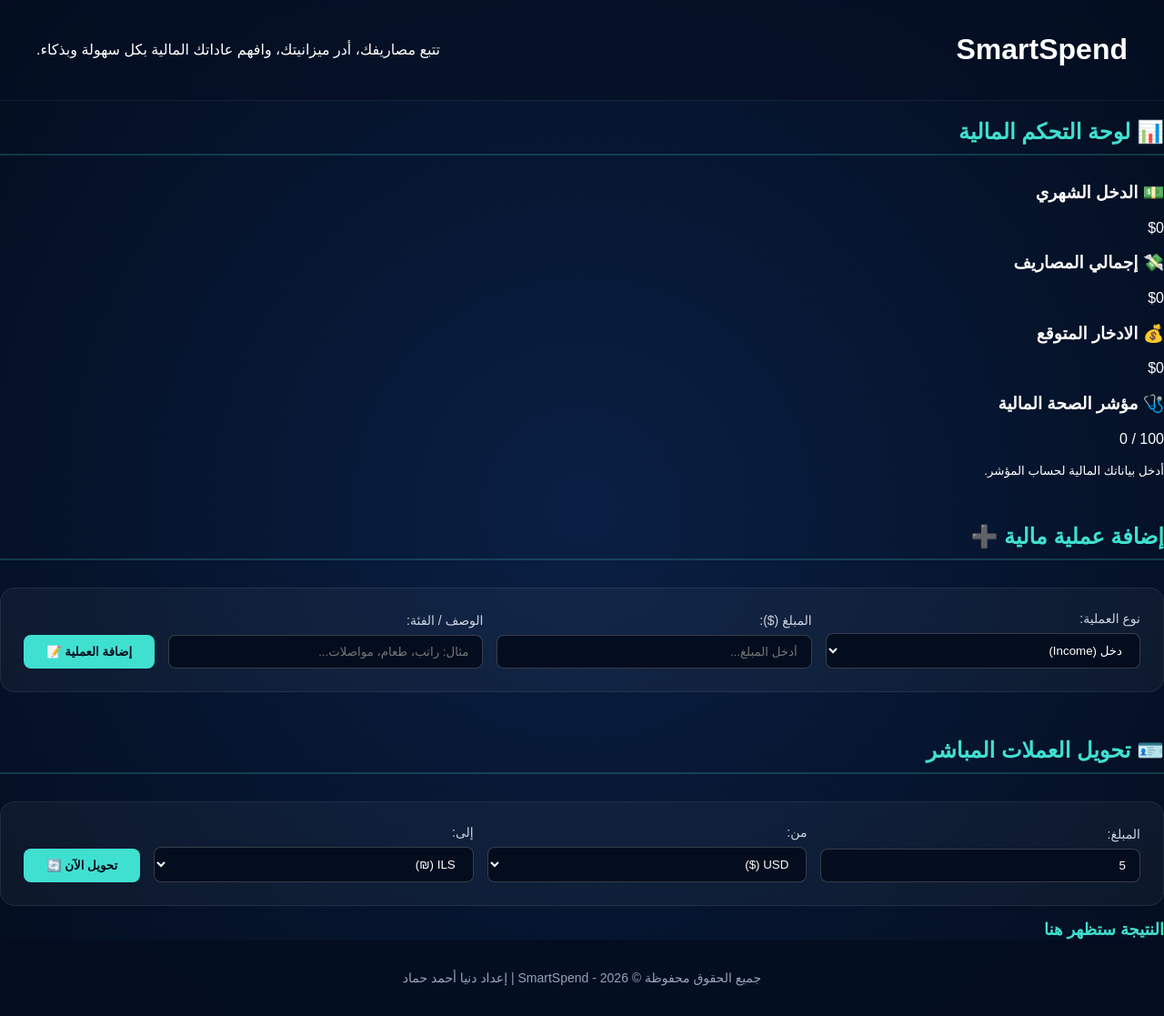
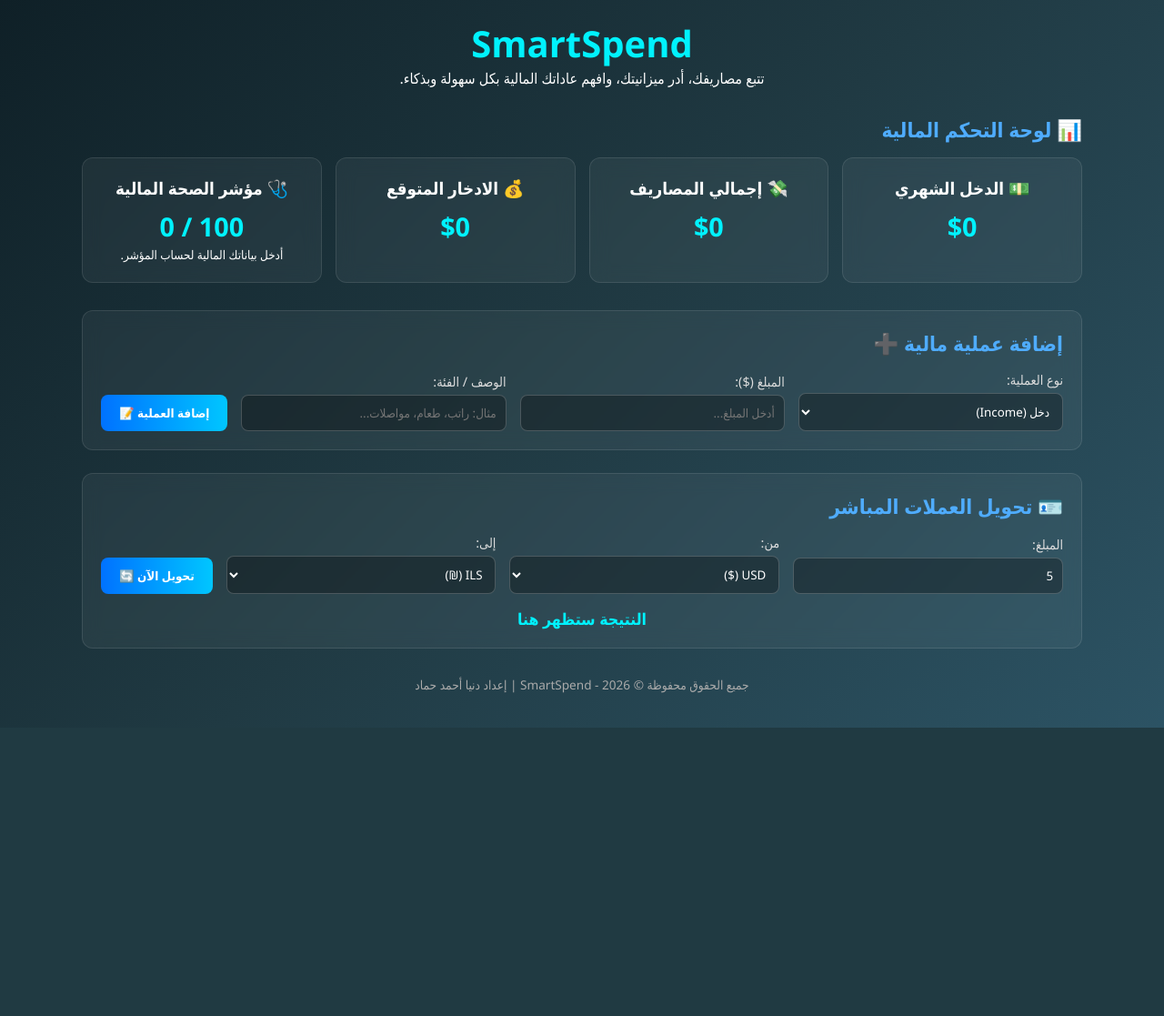
Before and after one commit to doniahammad20-cpu/SmartSpend, a Flask app: page / in a window 1280 px wide. Shown: the whole page at 91% size. After the commit the page ends 800 px from the top, so only its background shows below. Run offline with Flask 3, Linux system fonts and the light colour scheme.

Commit message:
Refactor CSS styles for improved design and layout

```diff
--- a/static/style.css
+++ b/static/style.css
@@ -1,213 +1,73 @@
 * {
     box-sizing: border-box;
+    margin: 0;
+    padding: 0;
+    font-family: 'Segoe UI', Tahoma, Geneva, Verdana, sans-serif;
 }
 
 body {
-    margin: 0;
-    font-family: 'Cairo', sans-serif;
-    background: radial-gradient(circle at center, #0a1f44 0%, #030d1e 100%);
+    background: linear-gradient(135deg, #0f2027, #203a43, #2c5364);
     color: #ffffff;
     min-height: 100vh;
     display: flex;
-    flex-direction: column;
-    direction: rtl;
+    justify-content: center;
+    padding: 20px;
 }
 
-header {
-    background: rgba(5, 16, 36, 0.6);
-    padding: 15px 40px;
-    display: flex;
-    justify-content: space-between;
-    align-items: center;
-    backdrop-filter: blur(8px);
-    border-bottom: 1px solid rgba(255, 255, 255, 0.08);
+.container {
+    width: 100%;
+    max-width: 1100px;
 }
 
-.logo {
-    display: flex;
-    align-items: center;
-    gap: 8px;
-    font-size: 22px;
-    font-weight: 800;
-    color: #40e0d0;
+.main-header {
+    text-align: center;
+    margin-bottom: 30px;
 }
 
-.developer-name {
-    font-size: 14px;
-    color: #cbd5e1;
-    font-weight: 400;
-    margin-right: 8px;
-}
-
-nav a {
-    color: #e2e8f0;
-    text-decoration: none;
-    margin-right: 20px;
-    font-weight: 600;
-    transition: color 0.3s;
-}
-
-nav a:hover {
-    color: #40e0d0;
-}
-
-main {
-    flex: 1;
-    padding: 40px 20px;
-    max-width: 1100px;
-    margin: 0 auto;
-    width: 100%;
-}
-
-.hero {
-    text-align: center;
-    margin-top: 30px;
-    margin-bottom: 50px;
-}
-
-.badge {
-    display: inline-block;
-    background: rgba(64, 224, 208, 0.1);
-    color: #40e0d0;
-    padding: 6px 16px;
-    border-radius: 20px;
-    font-size: 14px;
-    font-weight: 600;
-    margin-bottom: 15px;
-    border: 1px solid rgba(64, 224, 208, 0.2);
-}
-
-.hero h1 {
-    font-size: 48px;
-    font-weight: 800;
-    margin-bottom: 15px;
-}
-
-.hero h1 span {
-    background: linear-gradient(to left, #00f2fe, #4facfe);
-    -webkit-background-clip: text;
-    -webkit-text-fill-color: transparent;
-}
-
-.hero p {
-    font-size: 18px;
-    color: #cbd5e1;
-    margin-bottom: 20px;
-    max-width: 650px;
-    margin-left: auto;
-    margin-right: auto;
-    line-height: 1.6;
-}
-
-.users-counter {
-    background: rgba(255, 255, 255, 0.05);
-    display: inline-block;
-    padding: 8px 18px;
-    border-radius: 30px;
-    font-size: 15px;
-    color: #e2e8f0;
-    margin-bottom: 25px;
-    border: 1px solid rgba(255, 255, 255, 0.1);
-}
-
-.users-counter span {
-    color: #4ade80;
-    font-weight: 800;
-}
-
-.cta-button {
-    background: linear-gradient(135deg, #00f2fe 0%, #4facfe 100%);
-    color: #030d1e;
-    font-family: 'Cairo', sans-serif;
-    border: none;
-    padding: 14px 32px;
-    font-size: 18px;
-    font-weight: 700;
-    border-radius: 50px;
-    cursor: pointer;
-    transition: transform 0.2s, box-shadow 0.2s;
-    box-shadow: 0 4px 20px rgba(0, 242, 254, 0.4);
-}
-
-.cta-button:hover {
-    transform: translateY(-3px);
-    box-shadow: 0 6px 25px rgba(0, 242, 254, 0.6);
-}
-
-.dashboard-overview {
-    margin-top: 40px;
+.main-header h1 {
+    font-size: 2.5rem;
+    color: #00f2fe;
 }
 
 .dashboard-header {
-    font-size: 24px;
-    font-weight: 700;
-    color: #40e0d0;
-    border-bottom: 2px solid rgba(64, 224, 208, 0.2);
-    padding-bottom: 10px;
+    font-size: 1.4rem;
+    margin-bottom: 15px;
+    color: #4facfe;
+}
+
+.metrics-grid {
+    display: grid;
+    grid-template-columns: repeat(auto-fit, minmax(220px, 1fr));
+    gap: 15px;
     margin-bottom: 30px;
 }
 
-.dashboard-tiles {
-    display: grid;
-    grid-template-columns: repeat(auto-fit, minmax(240px, 1fr));
-    gap: 20px;
+.metric-card {
+    background: rgba(255, 255, 255, 0.05);
+    border: 1px solid rgba(255, 255, 255, 0.1);
+    border-radius: 12px;
+    padding: 20px;
+    text-align: center;
+    backdrop-filter: blur(10px);
 }
 
-.tile {
-    background: rgba(255, 255, 255, 0.04);
-    padding: 24px;
-    border-radius: 16px;
-    border: 1px solid rgba(255, 255, 255, 0.08);
-    backdrop-filter: blur(5px);
+.metric-value {
+    font-size: 1.8rem;
+    font-weight: bold;
+    margin-top: 10px;
+    color: #00f2fe;
 }
 
-.tile h3 {
-    font-size: 18px;
-    margin-top: 0;
-    margin-bottom: 12px;
-    font-weight: 700;
-}
-
-.value {
-    font-size: 32px;
-    font-weight: 800;
-    color: #ffffff;
-}
-
-.tile.income h3 { color: #4ade80; }
-.tile.expenses h3 { color: #f87171; }
-.tile.savings h3 { color: #38bdf8; }
-.tile.health h3 { color: #c084fc; }
-
-.score-value {
-    font-size: 28px;
-    font-weight: 800;
-    color: #c084fc;
-}
-
-#health-message {
-    color: #94a3b8;
-    margin-top: 5px;
-    display: block;
-}
-
-footer {
-    text-align: center;
+.form-section {
+    background: rgba(255, 255, 255, 0.05);
+    border: 1px solid rgba(255, 255, 255, 0.1);
+    border-radius: 12px;
     padding: 20px;
-    font-size: 14px;
-    color: #94a3b8;
-    background: rgba(3, 13, 30, 0.8);
-    margin-top: auto;
-}
-.form-section {
-    margin-top: 50px;
+    margin-bottom: 25px;
+    backdrop-filter: blur(10px);
 }
 
 .interactive-form {
-    background: rgba(255, 255, 255, 0.04);
-    padding: 25px;
-    border-radius: 16px;
-    border: 1px solid rgba(255, 255, 255, 0.08);
     display: flex;
     flex-wrap: wrap;
     gap: 15px;
@@ -215,42 +75,56 @@ footer {
 }
 
 .form-group {
+    flex: 1;
+    min-width: 180px;
     display: flex;
     flex-direction: column;
-    gap: 8px;
-    flex: 1;
-    min-width: 180px;
 }
 
 .form-group label {
-    font-size: 14px;
-    color: #cbd5e1;
+    margin-bottom: 5px;
+    font-size: 0.9rem;
+    color: #ddd;
 }
 
-.interactive-form input, .interactive-form select {
-    background: #030d1e;
+.form-group input, .form-group select {
+    padding: 10px;
+    border-radius: 8px;
     border: 1px solid rgba(255, 255, 255, 0.2);
+    background: rgba(0, 0, 0, 0.3);
     color: #fff;
-    padding: 10px 15px;
-    border-radius: 8px;
-    font-family: 'Cairo', sans-serif;
+    outline: none;
 }
 
 .submit-btn {
-    background: #40e0d0;
-    color: #030d1e;
+    padding: 10px 20px;
+    border-radius: 8px;
     border: none;
-    padding: 11px 25px;
-    border-radius: 8px;
-    font-family: 'Cairo', sans-serif;
-    font-weight: 700;
+    background: #00c6ff;
+    background: linear-gradient(to right, #0072ff, #00c6ff);
+    color: white;
+    font-weight: bold;
     cursor: pointer;
+    transition: 0.3s;
+    height: 40px;
+}
+
+.submit-btn:hover {
+    opacity: 0.9;
+    transform: translateY(-2px);
 }
 
 .result-box {
-    width: 100%;
     margin-top: 15px;
-    font-size: 18px;
-    color: #40e0d0;
-    font-weight: 700;
+    font-size: 1.1rem;
+    font-weight: bold;
+    color: #00f2fe;
+    text-align: center;
 }
+
+.main-footer {
+    text-align: center;
+    margin-top: 30px;
+    font-size: 0.85rem;
+    color: #aaa;
+}
```
